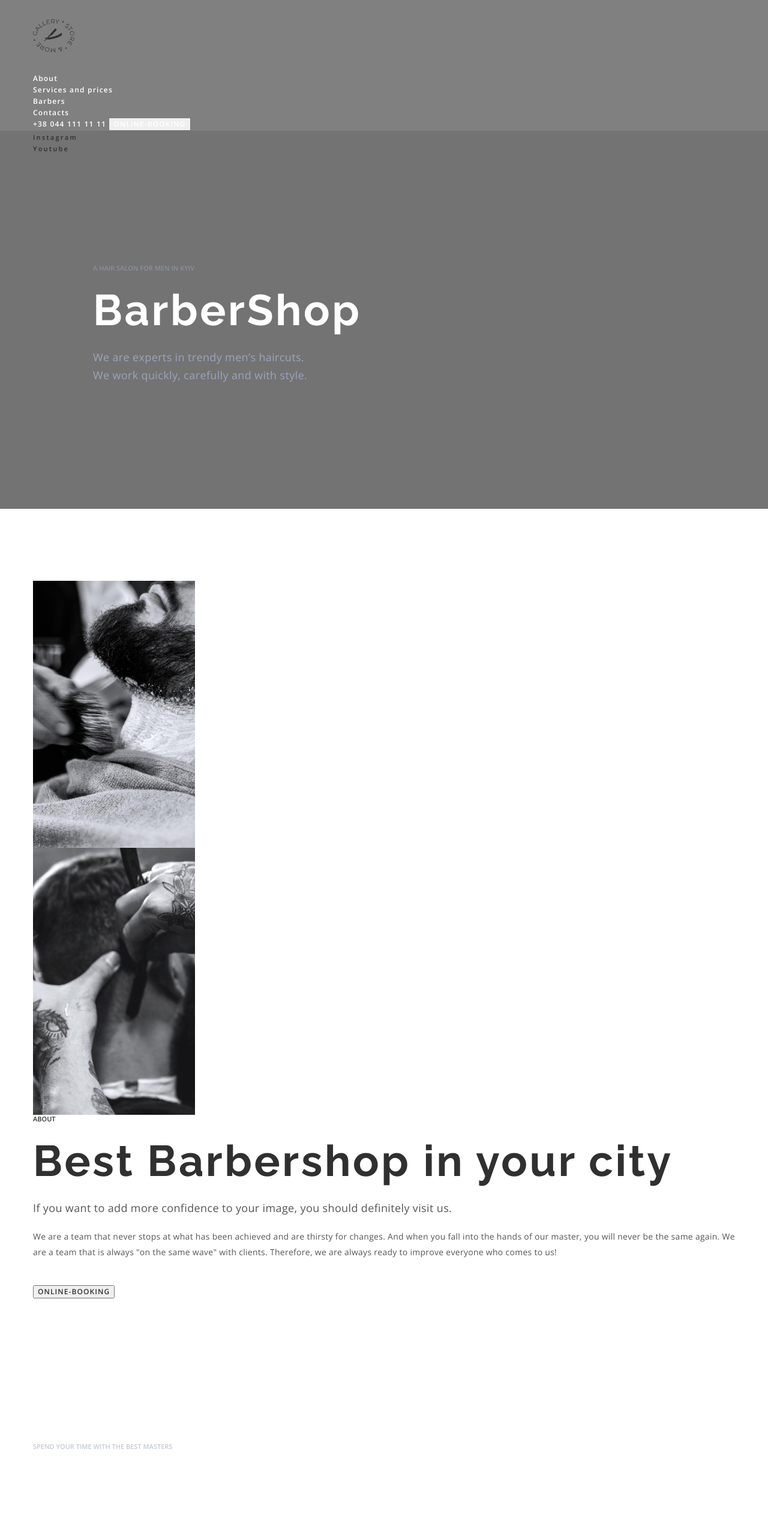
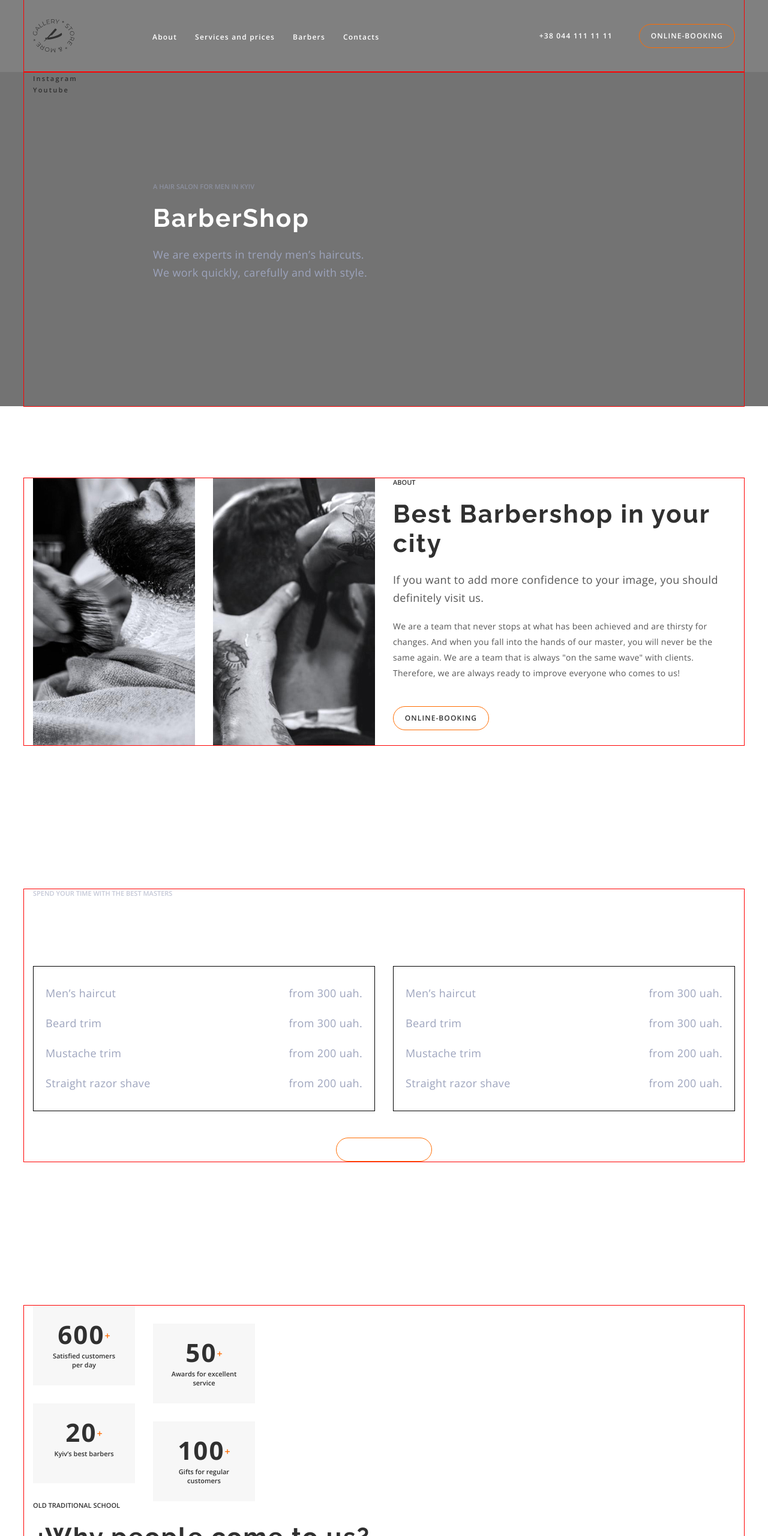
Before and after one commit to yanabarak/fson-74-on, a plain HTML site: page index.html in a window 1280 px wide. Shown: the top 2560 px of the page at 60% size. Drawn offline with nearby package versions, Linux system fonts and the light colour scheme.

Commit message:
added flex

```diff
--- a/css/style.css
+++ b/css/style.css
@@ -36,6 +36,7 @@ body {
   width: 1200px;
   padding: 0px 15px;
   margin: 0 auto;
+  outline: 1px solid red;
 }
 .link {
   text-decoration: none;
@@ -52,6 +53,11 @@ body {
   line-height: 1.33;
   letter-spacing: 0.09em;
   text-transform: uppercase;
+  border: 1px solid var(--accent-color);
+  background-color: transparent;
+  border-radius: 25px;
+  height: 40px;
+  min-width: 160px;
 }
 .btn:hover,
 .btn:focus {
@@ -65,7 +71,7 @@ body {
 }
 .title {
   font-family: 'Raleway', sans-serif;
-  font-size: 72px;
+  font-size: 42px;
   line-height: 1.18;
   letter-spacing: 0.05em;
 }
@@ -88,9 +94,17 @@ body {
 header {
   background-color: gray;
 }
+header .container {
+  display: flex;
+  align-items: center;
+}
+.header-list {
+  display: flex;
+}
 .header-logo {
   padding: 32px 0;
   display: block;
+  margin-right: 130px;
 }
 .header-link {
   font-weight: 600;
@@ -99,9 +113,18 @@ header {
   letter-spacing: 0.1em;
   color: var(--primary-link-color);
 }
+.header-list > li:not(:last-child) {
+  margin-right: 30px;
+}
+/* .header-list li + li {
+  margin-left: 30px;
+} */
 .header-link:hover,
 .header-link:focus {
   color: var(--accent-color);
+}
+.header-cont {
+  margin-left: auto;
 }
 .header-tel {
   font-weight: 600;
@@ -112,13 +135,21 @@ header {
 }
 .header-btn {
   color: #ffffff;
+  margin-left: 40px;
 }
 /* -----------HERO----------- */
 .hero {
   background-color: #737373;
 }
+.hero-list {
+  width: 100px;
+}
+.hero .container {
+  display: flex;
+}
 .hero-right {
   padding: 184px 526px 208px 100px;
+  flex-grow: 1;
 }
 .hero-pre-title {
   color: rgba(157, 164, 189, 0.6);
@@ -149,6 +180,18 @@ header {
 /* -----------ABOUT----------- */
 .about {
   padding: 120px 0;
+}
+.about .container {
+  display: flex;
+}
+.list-about {
+  display: flex;
+}
+.about-wrap {
+  margin-left: 30px;
+}
+.about-items:not(:last-child) {
+  margin-right: 30px;
 }
 .about-pre-title {
   color: #303030;
@@ -185,12 +228,22 @@ header {
   color: var(--second-header-color);
   margin-bottom: 44px;
 }
+.prices-list-wrap {
+  display: flex;
+  gap: 30px;
+}
 .prices-list {
   border: 1px solid #000;
   padding: 30px 20px;
+  flex-grow: 1;
 }
 .prices-items {
   margin-bottom: var(--main-margin);
+  display: flex;
+  justify-content: space-between;
+}
+.prices-items:last-child {
+  margin-bottom: 0px;
 }
 .prices-elem {
   font-size: 18px;
@@ -215,6 +268,17 @@ header {
   padding: 20px 24px;
   text-align: center;
 }
+.benefits-list {
+  display: flex;
+  flex-wrap: wrap;
+  width: 370px;
+}
+.benefits-items:nth-child(2n + 1) {
+  margin-right: 30px;
+}
+.benefits-items:nth-child(2n) {
+  margin-top: 30px;
+}
 .benefits-items > span {
   font-weight: 700;
   font-size: 42px;
@@ -230,6 +294,13 @@ header {
   line-height: 1.38;
   text-align: center;
   color: var(--accent-color);
+}
+.benefits-items > p {
+  font-weight: 600;
+  font-size: 11px;
+  line-height: 15px;
+  text-align: center;
+  color: #303030;
 }
 .benefits-pre-title {
   color: #303030;
@@ -255,6 +326,15 @@ header {
   color: var(--primary-header-color);
   margin-bottom: 44px;
 }
+.barbers-list {
+  display: flex;
+}
+.barbers-items:not(:last-child) {
+  margin-right: 30px;
+}
+.barbers-items {
+  flex-basis: calc((100% - 60px) / 3);
+}
 .barbers-name {
   font-weight: 400;
   font-size: 18px;
@@ -276,6 +356,17 @@ header {
 /* -----------GALLERY----------- */
 .gallery {
   padding: 120px 0;
+}
+.gallery-list {
+  display: flex;
+  flex-wrap: wrap;
+  margin-left: -30px;
+  margin-bottom: -30px;
+}
+.gallery-item {
+  width: calc((100% - 120px) / 4);
+  margin-left: 30px;
+  margin-bottom: 30px;
 }
 .gallery-pre-title {
   color: #303030;
--- a/index.html
+++ b/index.html
@@ -31,8 +31,10 @@
                     <li><a href="" class="header-link link">Contacts</a></li>
                 </ul>
             </nav>
+            <div class="header-cont">
                 <a href="tel:+380441111111" class="header-tel link">+38 044 111 11 11</a>
                 <button type="button" class="header-btn btn">Online-booking</button>
+            </div>
         </div>
     </header>
     <main>
@@ -56,10 +58,11 @@
                     <li class="about-items"><img src="./img/img_1.jpg" alt="barbershop cuts hair"></li>
                     <li class="about-items"><img src="./img/img_2.jpg" alt="barbershop works"></li>
                 </ul>
-
+                <div class="about-wrap">
                     <p class="about-pre-title pre-title">About</p>
                     <h2 class="about-title title">Best Barbershop in your city</h2>
-                <p class="about-after-title after-title">If you want to add more confidence to your image, you should
+                    <p class="about-after-title after-title">If you want to add more confidence to your image, you
+                        should
                         definitely visit
                         us.</p>
                     <p class="about-text">We are a team that never stops at what has been achieved and are thirsty for
@@ -72,11 +75,13 @@
                         Therefore, we are always ready to improve everyone who comes to us!</p>
                     <button type="button" class="about-btn btn">ONLINE-BOOKING</button>
                 </div>
+            </div>
         </section>
         <section class="prices">
             <div class="container">
                 <p class="prices-pre-title pre-title">Spend your time with the best masters</p>
                 <h2 class="prices-title title">Services and prices</h2>
+                <div class="prices-list-wrap">
                     <ul class="prices-list list">
                         <li class="prices-items">
                             <p class="prices-elem">Men’s haircut</p>
@@ -112,7 +117,8 @@
                             <p class="prices-elem">Straight razor shave</p>
                             <p class="prices-elem">from 200 uah.</p>
                         </li>
-                </ul><button type="button" class="prices-btn btn">Online-booking</button>
+                    </ul>
+                </div><button type="button" class="prices-btn btn">Online-booking</button>
             </div>
         </section>
         <section class="benefits">
@@ -171,10 +177,14 @@
                 <p class="gallery-pre-title pre-title">In Latin, "barba" means "beard"</p>
                 <h2 class="visually-hidden title">Gallery</h2>
                 <ul class="gallery-list list">
-                    <li><img src="./img/gallery_img_1.jpg" alt="gallery image" width="270" height="360"></li>
-                    <li><img src="./img/gallery_img_2.jpg" alt="gallery image" width="270" height="360"></li>
-                    <li><img src="./img/gallery_img_3.jpg" alt="gallery image" width="270" height="360"></li>
-                    <li><img src="./img/gallery_img_4.jpg" alt="gallery image" width="270" height="360"></li>
+                    <li class="gallery-item"><img src="./img/gallery_img_1.jpg" alt="gallery image" width="270"
+                            height="360"></li>
+                    <li class="gallery-item"><img src="./img/gallery_img_2.jpg" alt="gallery image" width="270"
+                            height="360"></li>
+                    <li class="gallery-item"><img src="./img/gallery_img_3.jpg" alt="gallery image" width="270"
+                            height="360"></li>
+                    <li class="gallery-item"><img src="./img/gallery_img_4.jpg" alt="gallery image" width="270"
+                            height="360"></li>
                 </ul>
             </div>
         </section>
```
Lines whose indentation alone changed are shown as unchanged.
